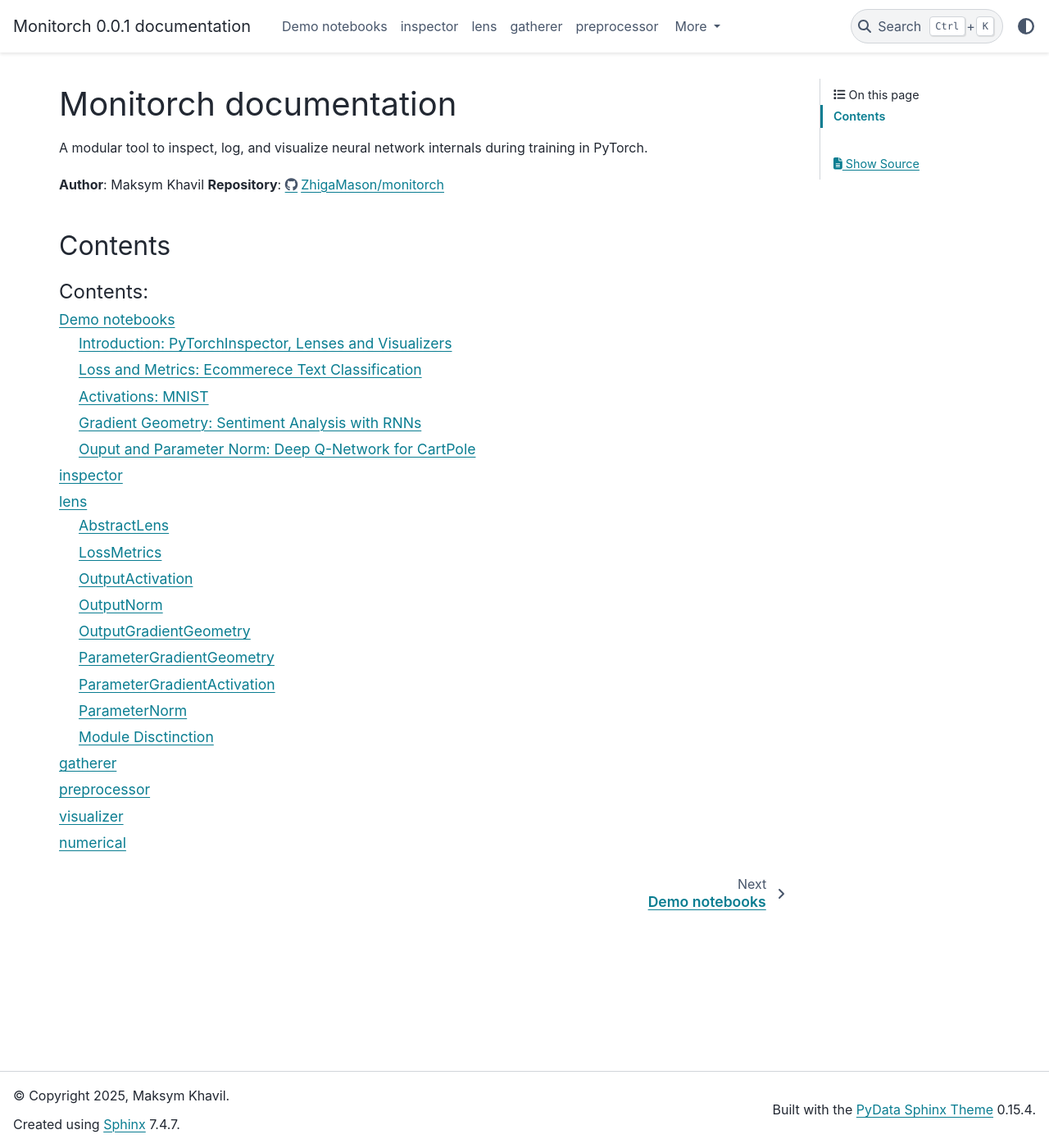
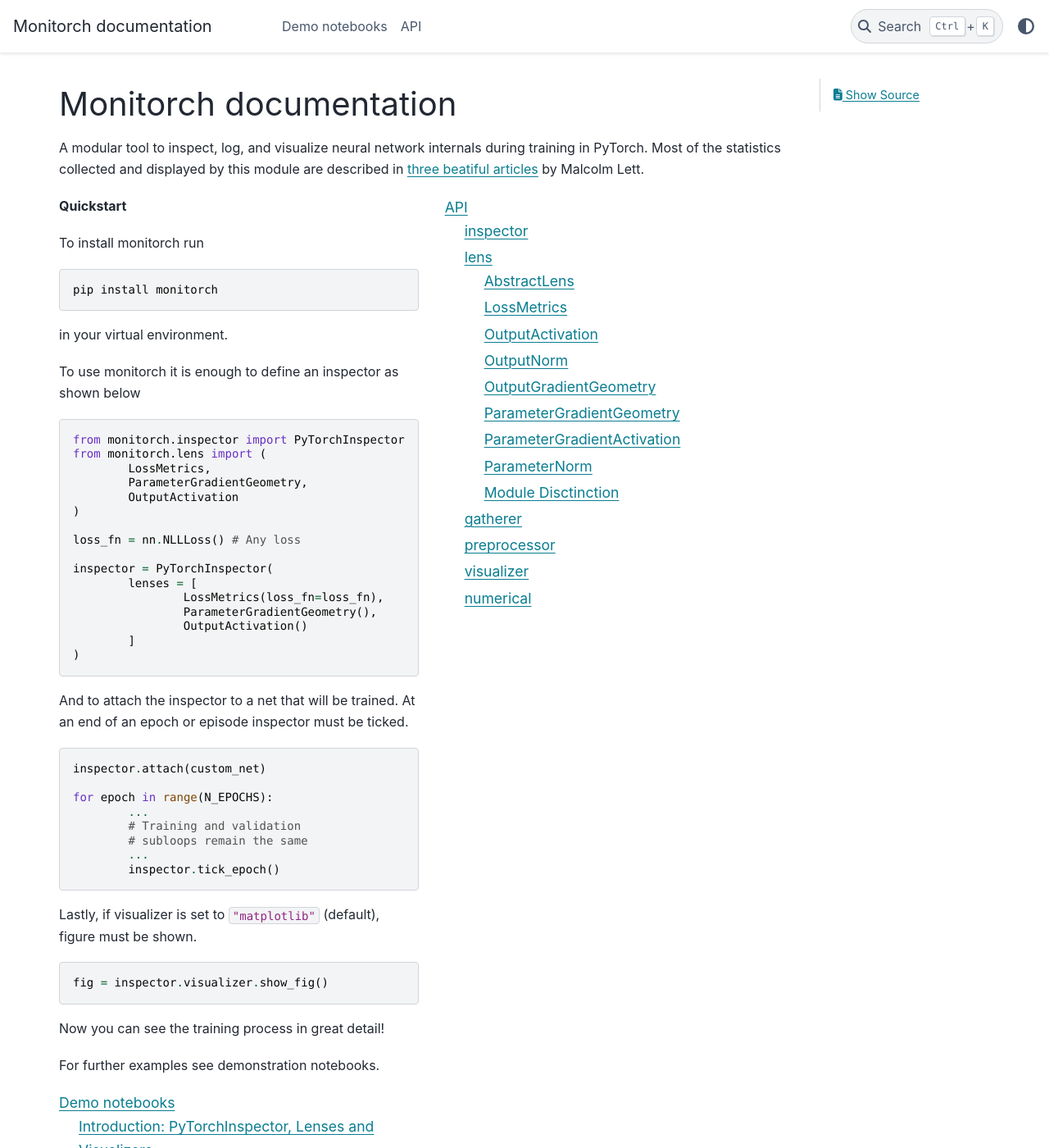
Before and after one commit to ZhigaMason/monitorch, a Sphinx documentation site: the page built from docs/index.rst, in a window 1280 px wide and 1400 px high. Shown: the whole window at 82% size. Built offline with Sphinx 7.4.7 and the PyData theme 0.15.4, drawn with Linux system fonts in a browser that asks for light colours; some of the changed text lies outside the part shown.

Commit message:
docs: final polishing touches

```diff
--- /dev/null
+++ b/docs/_static/custom.css
@@ -0,0 +1,12 @@
+.columns {
+  display: flex;
+  gap: 2rem;
+}
+
+.column-left {
+  flex: 1;
+}
+
+.column-right {
+  flex: 1;
+}
--- a/docs/conf.py
+++ b/docs/conf.py
@@ -12,7 +12,6 @@
 project = 'Monitorch'
 copyright = '2025, Maksym Khavil'
 author = 'Maksym Khavil'
-release = '0.0.1'
 
 # -- General configuration ---------------------------------------------------
 # https://www.sphinx-doc.org/en/master/usage/configuration.html#general-configuration
@@ -36,3 +35,6 @@
 
 html_theme = "pydata_sphinx_theme"
 html_static_path = ['_static']
+
+def setup(app):
+    app.add_css_file("custom.css")
--- a/docs/index.rst
+++ b/docs/index.rst
@@ -7,22 +7,77 @@
 =======================
 
 A modular tool to inspect, log, and visualize neural network internals during training in PyTorch.
+Most of the statistics collected and displayed by this module are described in `three beatiful articles <https://ai.gopubby.com/better-ways-to-monitor-nns-while-training-7c246867ca4f>`_ by Malcolm Lett.
+
+.. container:: columns
+
+    .. container:: column-left
+
+        **Quickstart**
+
+        To install monitorch run
+
+        ::
+
+                pip install monitorch
+
+        in your virtual environment.
+
+        To use monitorch it is enough to define an inspector as shown below
+
+        ::
+
+                from monitorch.inspector import PyTorchInspector
+                from monitorch.lens import (
+                        LossMetrics,
+                        ParameterGradientGeometry,
+                        OutputActivation
+                )
+
+                loss_fn = nn.NLLLoss() # Any loss
+
+                inspector = PyTorchInspector(
+                        lenses = [
+                                LossMetrics(loss_fn=loss_fn),
+                                ParameterGradientGeometry(),
+                                OutputActivation()
+                        ]
+                )
+
+        And to attach the inspector to a net that will be trained. At an end of an epoch or episode inspector must be ticked.
+
+        ::
+
+                inspector.attach(custom_net)
+
+                for epoch in range(N_EPOCHS):
+                        ...
+                        # Training and validation
+                        # subloops remain the same
+                        ...
+                        inspector.tick_epoch()
+
+        Lastly, if visualizer is set to ``"matplotlib"`` (default), figure must be shown.
+
+        ::
+
+                fig = inspector.visualizer.show_fig()
+
+        Now you can see the training process in great detail!
+
+        For further examples see demonstration notebooks.
+
+        .. toctree::
+                :maxdepth: 2
+
+                notebooks/title_page
+
+    .. container:: column-right
+
+        .. toctree::
+                :maxdepth: 3
+
+                api/index
 
 **Author**: Maksym Khavil
 **Repository**: https://github.com/ZhigaMason/monitorch
-
-Contents
---------
-
-.. toctree::
-   :maxdepth: 2
-   :caption: Contents:
-
-   notebooks/title_page
-
-   api/inspector
-   api/lens
-   api/gatherer
-   api/preprocessor
-   api/visualizer
-   api/numerical
```
Also changed, not shown: docs/api/index.rst (added, +12 -0 lines).
